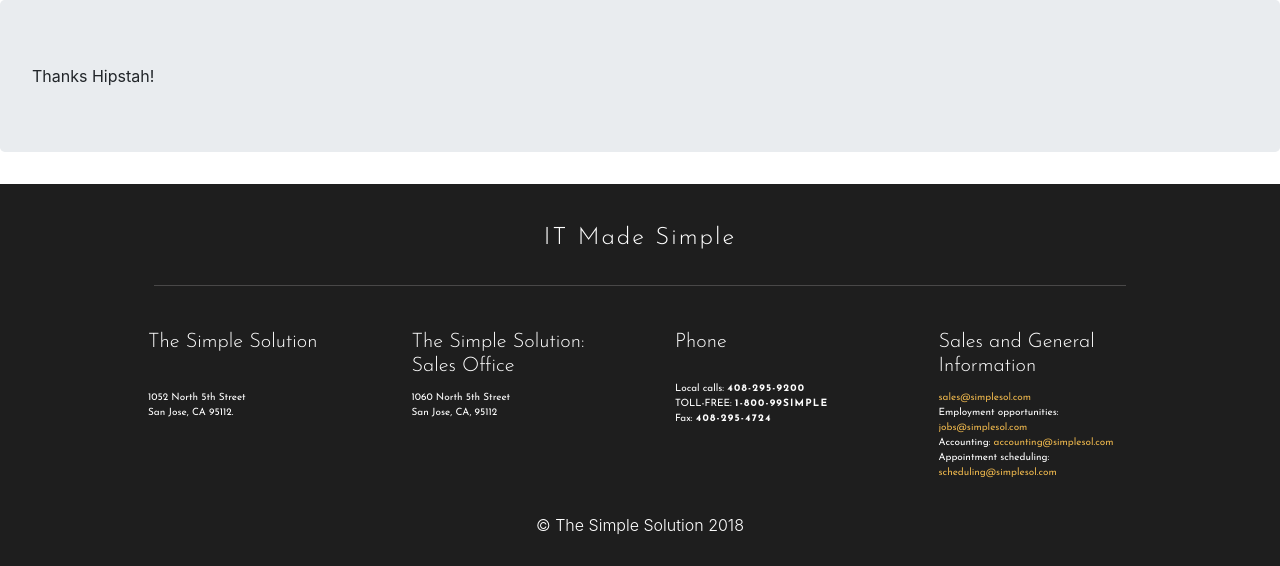
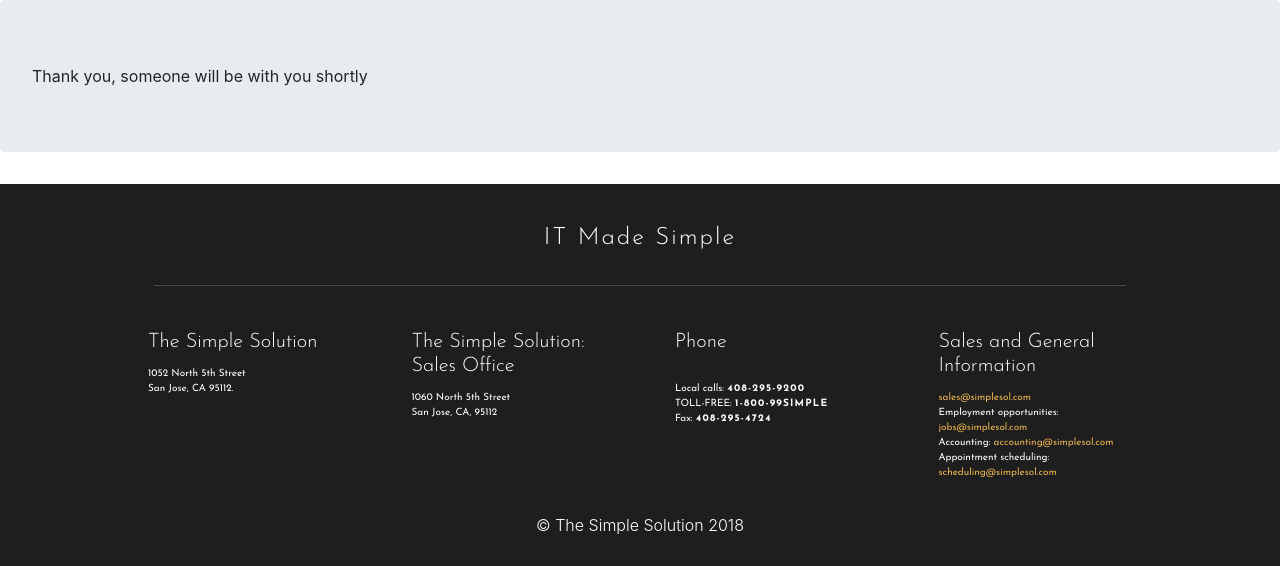
Before and after one commit to JohnABobst/SimpleSolWebsite, a Django app: template contacts/templates/contact_thanks.html in a window 1280 px wide. Shown: the part 88-654 px from the top of the page. Run offline with Django 3.2, Linux system fonts and the light colour scheme; the template is opened without the code that fills it, so the values that code supplies are empty; some libraries are stand-ins or nearby versions.

Commit message:
Fixed contacts html
Removed placeholder text from thanks page

```diff
--- a/contacts/templates/contact_thanks.html
+++ b/contacts/templates/contact_thanks.html
@@ -4,7 +4,7 @@
 {% block content %}
 
 <div class="jumbotron">
-  Thanks Hipstah!
+  Thank you, someone will be with you shortly
 </div>
 
 {% endblock %}
--- a/contacts/templates/contacts_base.html
+++ b/contacts/templates/contacts_base.html
@@ -81,7 +81,7 @@
                 <div class="card mb-3 bg-transparent">
                     <div class="card-body">
                         <h5 class="card-title">The Simple Solution</h5>
-                        <br>
+
                         <p class="card-text">
                             1052 North 5th Street
                             <br> San Jose, CA 95112.
```
